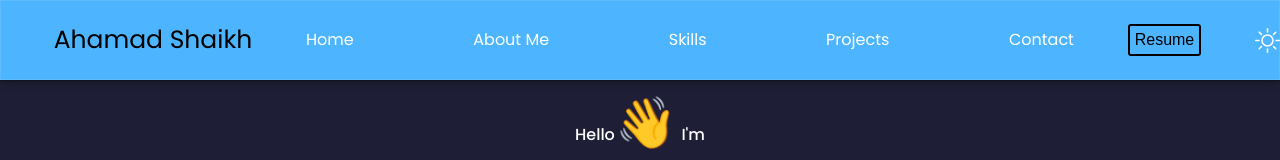
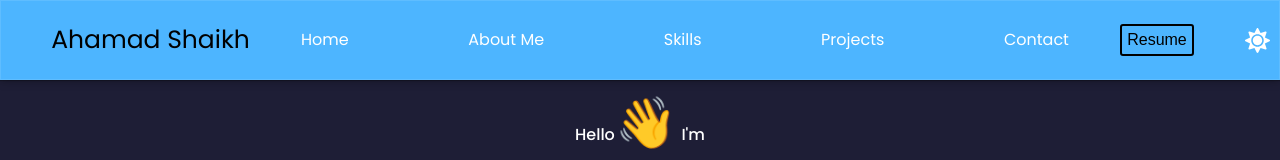
Before and after one commit to AhamadShaikh/AhamadShaikh.github.io, a React (Create React App) app: page / in a window 1280 px wide. Shown: the top 160 px of the page. Built offline with nearby package versions, Linux system fonts and the light colour scheme.

Commit message:
icon added

```diff
--- a/src/components/navbar/Navbar.jsx
+++ b/src/components/navbar/Navbar.jsx
@@ -343,7 +343,7 @@ export const Navbar = ({ handleTheme, theme }) => {
 
             {/* fifth */}
             {
-                theme === "dark" ? <BsSun className='theme-change' onClick={handleTheme} style={{ fontSize: '25px' }} /> : <BsMoonStarsFill className='theme-change' onClick={handleTheme} style={{ fontSize: '25px', color: "black" }} />
+                theme === "dark" ? <FaSun className='theme-change' onClick={handleTheme} style={{ fontSize: '25px',marginRight:'10px' }} /> : <BsMoonStarsFill className='theme-change' onClick={handleTheme} style={{ fontSize: '25px', color: "black" }} />
             }
         </Flex>
     );
```
